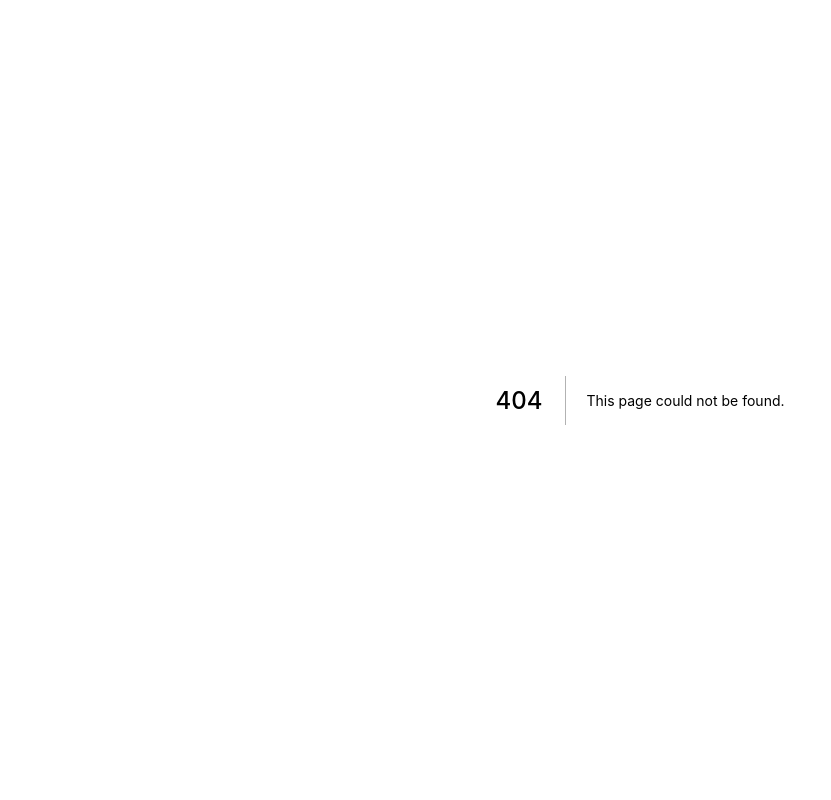
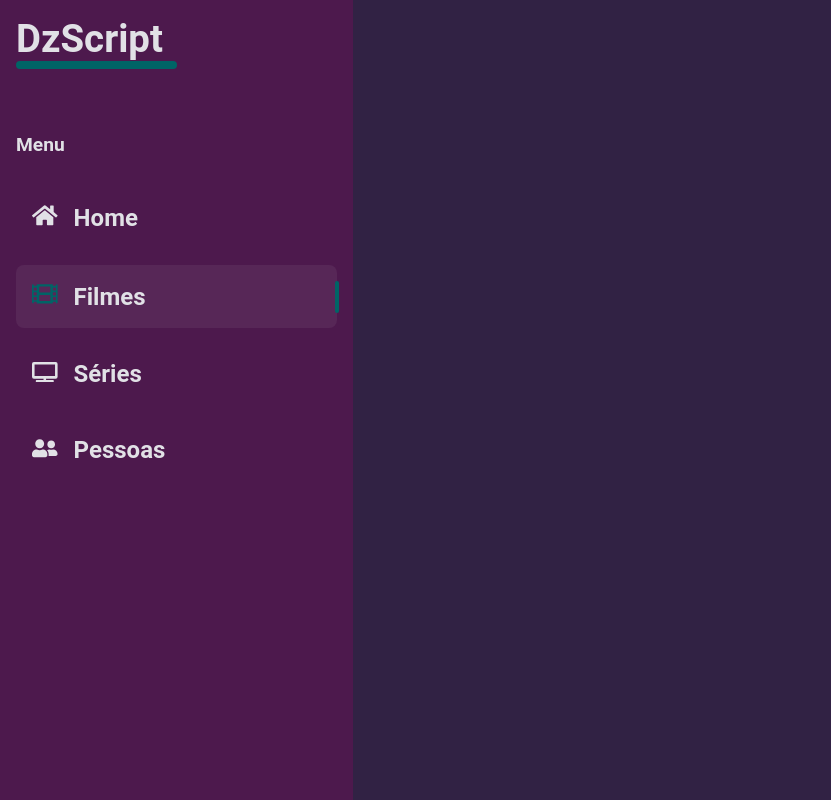
Before and after one commit to Guilherme-Santos08/movie-nextjs, a Next.js app: page /movies in a window 1280 px wide. Before the commit this address had no page. Shown: the whole page, without its empty margins (0-831 px from the left). Built offline with nearby package versions, Linux system fonts and the light colour scheme.

Commit message:
feat: paginacao feita

```diff
--- a/src/components/CardNav/index.tsx
+++ b/src/components/CardNav/index.tsx
@@ -14,11 +14,14 @@ type CardVarProps = {
 
 export default function CardNav({ text, svg, routers }: CardVarProps) {
   const router = useRouter();
+  console.log(router.pathname.toString());
 
   return (
     <Container>
-      <Link href={`/${routers}`}>
-        <a className={router.pathname == `${routers}` ? "active" : ""}>
+      <Link href={`${routers ? routers : "/"}`}>
+        <a
+          className={router.pathname == `${routers}` ? "active" : ""}
+        >
           <div className="icon">{svg}</div>
           {text}
           <div className="box-active"></div>
--- a/src/components/SideBar/index.tsx
+++ b/src/components/SideBar/index.tsx
@@ -34,7 +34,7 @@ export default function SideBar() {
             }
           />
           <CardNav
-            routers="movies"
+            routers="/movies"
             text="Filmes"
             svg={
               <svg
@@ -55,8 +55,8 @@ export default function SideBar() {
             }
           />
           <CardNav
-            routers="series"
-            text="Series"
+            routers="/series"
+            text="Séries"
             svg={
               <svg
                 aria-hidden="true"
@@ -76,7 +76,7 @@ export default function SideBar() {
             }
           />
           <CardNav
-            routers="people"
+            routers="/people"
             text="Pessoas"
             svg={
               <svg
--- /dev/null
+++ b/src/pages/movies.tsx
@@ -0,0 +1,9 @@
+import SideBar from "../components/SideBar";
+
+export default function Movies() {
+  return (
+    <>
+      <SideBar />
+    </>
+  );
+}
```
Also changed, not shown: src/pages/people.tsx (added, +9 -0 lines), src/pages/series.tsx (added, +9 -0 lines).
